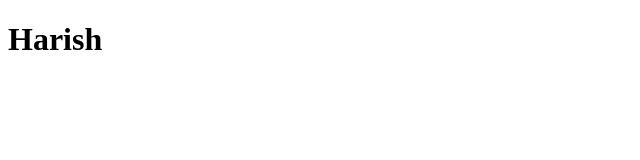
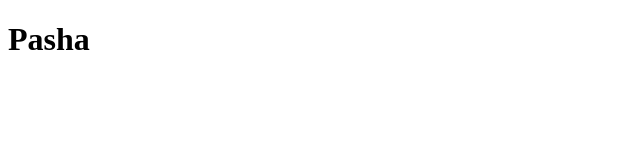
Before and after one commit to Harislh/projectBVC, a plain HTML site: page index.html in a window 1280 px wide. Shown: the full height of the page, 0-640 px from the left. Drawn offline with Linux system fonts and the light colour scheme.

Commit message:
second commit

```diff
--- a/index.html
+++ b/index.html
@@ -6,6 +6,6 @@
     <title>Document</title>
   </head>
   <body>
-    <h1>Harish</h1>
+    <h1>Pasha</h1>
   </body>
 </html>
```
